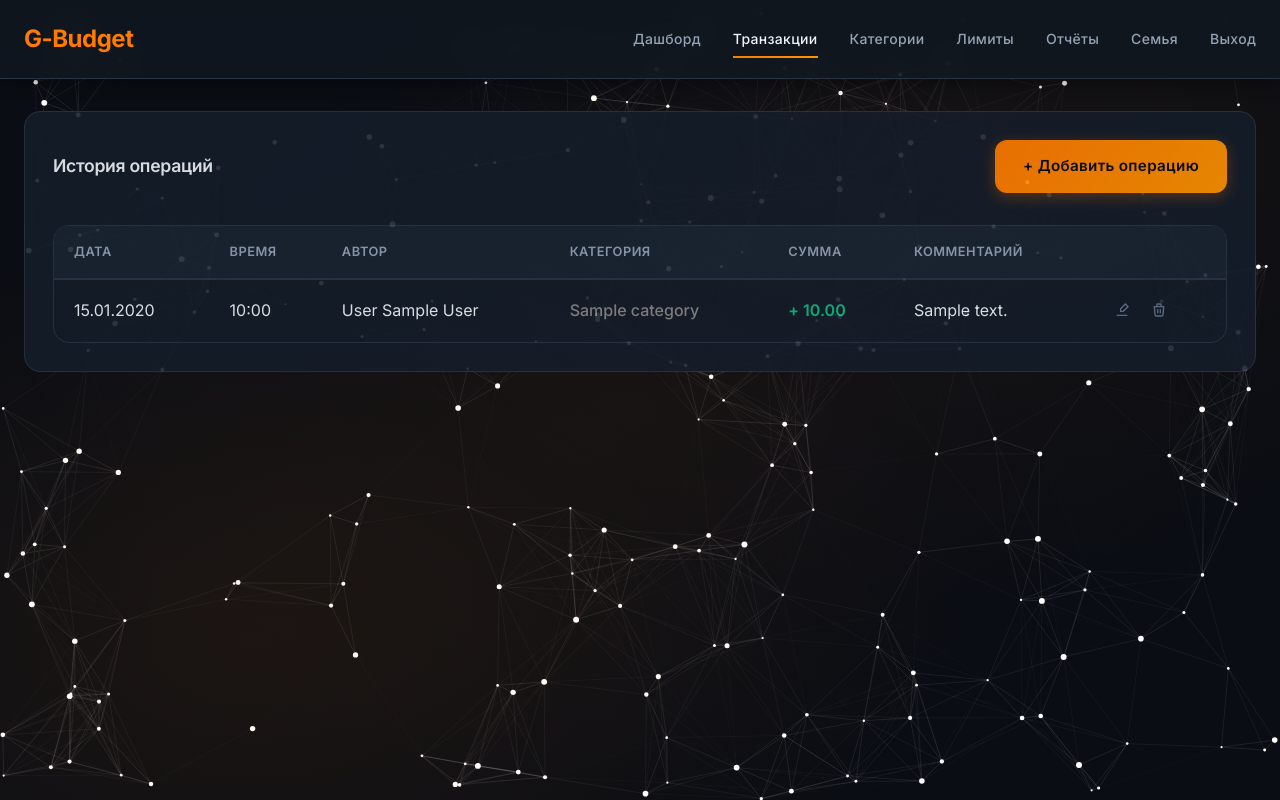
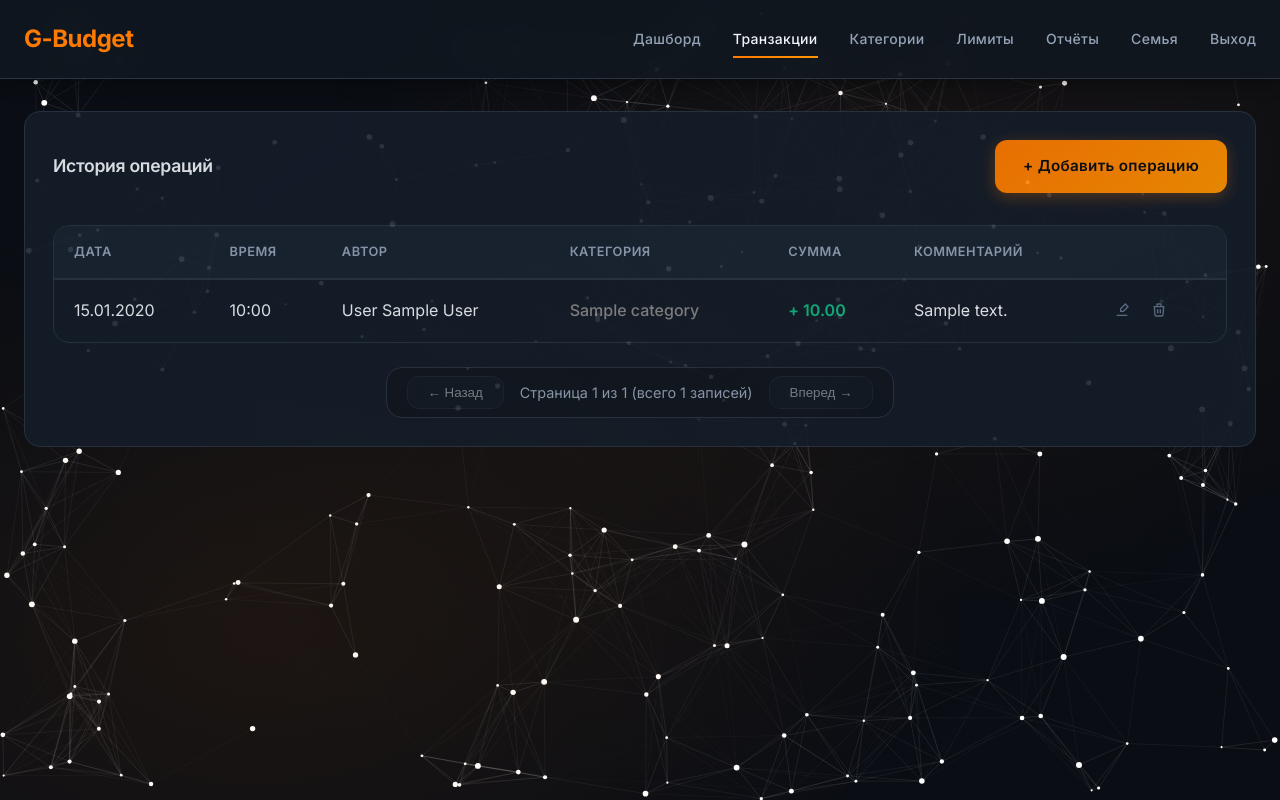
Before and after one commit to Till-Veber/G-budget, a Flask app: page /transactions in a window 1280 px wide. Run offline with Flask 3, Linux system fonts and the light colour scheme; a user stored in the database is signed in; tables that the repository leaves empty hold one stand-in row (values such as "Sample post").

Commit message:
Added pagination for transactions

```diff
--- a/app/routes.py
+++ b/app/routes.py
@@ -1093,15 +1093,22 @@ def api_transactions():
     if not current_user.family_id:
         return jsonify({'success': False, 'error': 'Семья не найдена'}), 400
 
-    all_transactions = Transaction.query.join(User).filter(
+    # Параметры пагинации
+    page = request.args.get('page', 1, type=int)
+    per_page = request.args.get('per_page', 50, type=int)
+    per_page = min(per_page, 100)  # Ограничиваем максимум 100 записей на страницу
+
+    # Базовый запрос
+    query = Transaction.query.join(User).filter(
         User.family_id == current_user.family_id
-    ).order_by(Transaction.date.desc(), Transaction.time.desc()).all()
-
-    categories = Category.query.filter_by(family_id=current_user.family_id).all()
-    categories_list = [{'id': c.id, 'name': c.name, 'type': c.type, 'color': c.color} for c in categories]
-
+    ).order_by(Transaction.date.desc(), Transaction.time.desc())
+
+    # Пагинация
+    paginated = query.paginate(page=page, per_page=per_page, error_out=False)
+
+    # Формируем список транзакций
     transactions_list = []
-    for txn in all_transactions:
+    for txn in paginated.items:
         transactions_list.append({
             'id': txn.id,
             'date': txn.date.strftime('%d.%m.%Y'),
@@ -1115,10 +1122,21 @@ def api_transactions():
             'comment': txn.comment or '—'
         })
 
+    categories = Category.query.filter_by(family_id=current_user.family_id).all()
+    categories_list = [{'id': c.id, 'name': c.name, 'type': c.type, 'color': c.color} for c in categories]
+
     return jsonify({
         'success': True,
         'transactions': transactions_list,
-        'categories': categories_list
+        'categories': categories_list,
+        'pagination': {
+            'page': paginated.page,
+            'per_page': paginated.per_page,
+            'total': paginated.total,
+            'pages': paginated.pages,
+            'has_prev': paginated.has_prev,
+            'has_next': paginated.has_next
+        }
     })
 
 
--- a/app/templates/transactions.html
+++ b/app/templates/transactions.html
@@ -30,6 +30,15 @@
                         </tr>
                     </tbody>
                 </table>
+            </div>
+        </div>
+
+        <!-- Пагинация -->
+        <div class="pagination-container" id="paginationContainer" style="display: none; margin-top: 24px; justify-content: center;">
+            <div class="pagination">
+                <button class="pagination-btn" id="prevPageBtn" onclick="loadTransactions(currentPage - 1)" disabled>← Назад</button>
+                <span class="pagination-info" id="paginationInfo">Страница 1 из 1</span>
+                <button class="pagination-btn" id="nextPageBtn" onclick="loadTransactions(currentPage + 1)" disabled>Вперед →</button>
             </div>
         </div>
     </div>
@@ -85,13 +94,17 @@
 <script>
     let editingTransactionId = null;
     let categoriesData = [];
+    let currentPage = 1;
+    let totalPages = 1;
 
-    async function loadTransactions() {
+    async function loadTransactions(page = 1) {
         const tbody = document.getElementById('transactionsTableBody');
         tbody.innerHTML = '<tr><td colspan="7" class="text-center text-secondary">Загрузка...</td></tr>';
 
+        currentPage = page;
+
         try {
-            const response = await fetch('/api/transactions');
+            const response = await fetch(`/api/transactions?page=${page}&per_page=50`);
             const data = await response.json();
 
             if (data.success && data.transactions) {
@@ -99,8 +112,14 @@
 
                 if (data.transactions.length === 0) {
                     tbody.innerHTML = '<tr><td colspan="7" class="text-center text-secondary">Нет транзакций</td></tr>';
+                    document.getElementById('paginationContainer').style.display = 'none';
                     return;
                 }
+
+                // Обновляем пагинацию
+                const pagination = data.pagination;
+                totalPages = pagination.pages;
+                updatePaginationUI(pagination);
 
                 tbody.innerHTML = data.transactions.map(txn => `
                     <tr data-id="${txn.id}" class="transaction-row">
@@ -135,10 +154,30 @@
                 `).join('');
             } else {
                 tbody.innerHTML = '<tr><td colspan="7" class="text-center text-secondary">Ошибка загрузки данных</td></tr>';
+                document.getElementById('paginationContainer').style.display = 'none';
             }
         } catch (err) {
             console.error('Error loading transactions:', err);
             tbody.innerHTML = '<tr><td colspan="7" class="text-center text-secondary">Ошибка соединения</td></tr>';
+            document.getElementById('paginationContainer').style.display = 'none';
+        }
+    }
+
+    function updatePaginationUI(pagination) {
+        const container = document.getElementById('paginationContainer');
+        const prevBtn = document.getElementById('prevPageBtn');
+        const nextBtn = document.getElementById('nextPageBtn');
+        const infoSpan = document.getElementById('paginationInfo');
+
+        container.style.display = 'flex';
+
+        infoSpan.textContent = `Страница ${pagination.page} из ${pagination.pages} (всего ${pagination.total} записей)`;
+
+        if (prevBtn) {
+            prevBtn.disabled = !pagination.has_prev;
+        }
+        if (nextBtn) {
+            nextBtn.disabled = !pagination.has_next;
         }
     }
 
@@ -247,7 +286,7 @@
             if (data.success) {
                 showFlash('Транзакция обновлена', 'success');
                 closeEditModal();
-                await loadTransactions();
+                await loadTransactions(currentPage);
             } else {
                 errorDiv.textContent = data.error || 'Ошибка при сохранении';
                 errorDiv.style.display = 'block';
@@ -281,7 +320,7 @@
 
                     if (data.success) {
                         showFlash('Транзакция удалена', 'success');
-                        await loadTransactions();
+                        await loadTransactions(currentPage);
                     } else {
                         showFlash('Ошибка: ' + data.error, 'danger');
                     }
@@ -293,7 +332,7 @@
     }
 
     document.addEventListener('DOMContentLoaded', function() {
-        loadTransactions();
+        loadTransactions(1);
 
         document.addEventListener('keydown', function(e) {
             if (e.key === 'Escape') {
--- a/static/css/style.css
+++ b/static/css/style.css
@@ -1403,6 +1403,54 @@ tbody tr:last-child td {
   border-top: 1px solid var(--border-primary);
 }
 
+
+/* ==================== ПАГИНАЦИЯ ==================== */
+.pagination-container {
+    display: flex;
+    justify-content: center;
+    margin-top: 24px;
+}
+
+.pagination {
+    display: flex;
+    align-items: center;
+    gap: 16px;
+    background: var(--bg-secondary);
+    padding: 8px 20px;
+    border-radius: var(--radius-lg);
+    border: 1px solid var(--border-primary);
+}
+
+.pagination-btn {
+    background: var(--bg-card);
+    border: 1px solid var(--border-primary);
+    color: var(--text-primary);
+    padding: 8px 20px;
+    border-radius: var(--radius-md);
+    cursor: pointer;
+    font-weight: 500;
+    transition: var(--transition-fast);
+}
+
+.pagination-btn:hover:not(:disabled) {
+    background: var(--accent-primary);
+    border-color: var(--accent-primary);
+    color: var(--bg-primary);
+    transform: translateY(-2px);
+}
+
+.pagination-btn:disabled {
+    opacity: 0.5;
+    cursor: not-allowed;
+}
+
+.pagination-info {
+    color: var(--text-secondary);
+    font-size: 0.9rem;
+    min-width: 200px;
+    text-align: center;
+}
+
 /* ==================== DRAG-AND-DROP ДЛЯ КАТЕГОРИЙ ==================== */
 /* Базовые стили категорий (categories.html) */
 .category-item {
```
